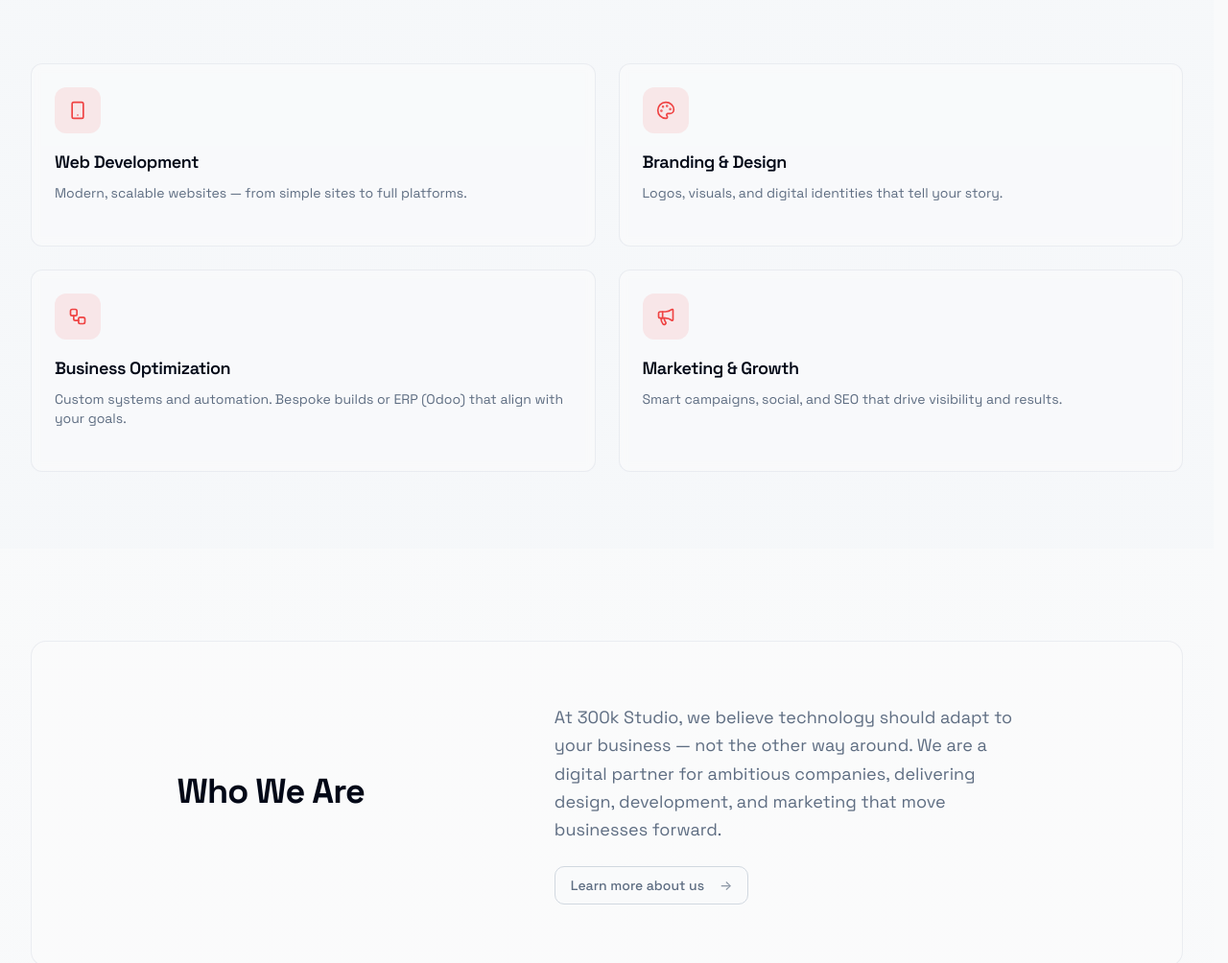
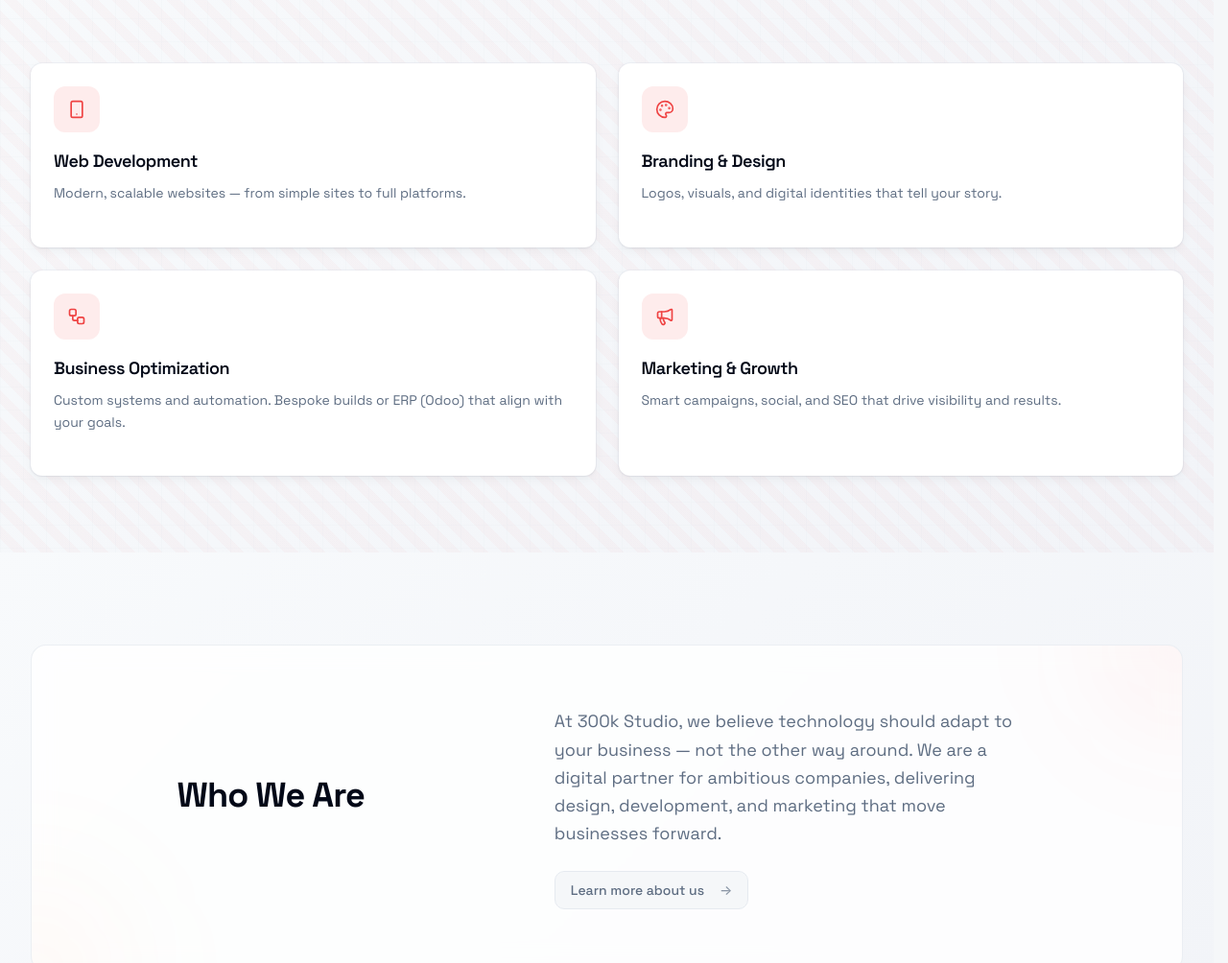
Before and after one commit to mouataz97/mywebsite, a React (Vite) app: page / in a window 1280 px wide. Shown: the part 916-1920 px from the top of the page at 96% size. Built offline with nearby package versions, Linux system fonts and the light colour scheme.

Commit message:
fixed the menu issue

```diff
--- a/client/pages/Index.tsx
+++ b/client/pages/Index.tsx
@@ -6,15 +6,19 @@ import { ImageGallery } from "@/components/ui/ImageGallery";
 import { PlaceholderImage } from "@/components/ui/PlaceholderImage";
 
 const FeatureCard = ({ icon: Icon, title, description }: { icon: any; title: string; description: string }) => (
-  <div className="group relative bg-card/50 backdrop-blur-sm p-6 rounded-xl border border-border/40 hover:border-primary/30 transition-all duration-300 hover:-translate-y-1">
-    <div className="absolute inset-0 rounded-xl bg-gradient-to-br from-primary/5 to-transparent opacity-0 group-hover:opacity-100 transition-opacity duration-300" />
+  <div className="group relative card-elevated dark:bg-card/80 dark:border-border/40 hover:shadow-xl dark:hover:shadow-2xl dark:hover:shadow-primary/5 p-6 transition-all duration-300 hover:-translate-y-2 hover:scale-[1.02]">
+    {/* Light mode: Gradient overlay on hover */}
+    <div className="absolute inset-0 rounded-xl bg-gradient-accent-light opacity-0 group-hover:opacity-100 transition-opacity duration-300 dark:bg-gradient-to-br dark:from-primary/5 dark:to-transparent" />
+    {/* Floating animation for icon */}
     <div className="relative z-10">
-      <div className="h-12 w-12 rounded-lg bg-primary/10 flex items-center justify-center text-primary mb-4">
-        <Icon className="h-5 w-5" />
+      <div className="h-12 w-12 rounded-lg bg-primary/10 dark:bg-primary/20 flex items-center justify-center text-primary mb-4 group-hover:animate-pulse transition-all duration-300 group-hover:bg-primary/20 dark:group-hover:bg-primary/30">
+        <Icon className="h-5 w-5 transition-transform duration-300 group-hover:scale-110" />
       </div>
-      <h3 className="text-lg font-semibold mb-2">{title}</h3>
-      <p className="text-muted-foreground text-sm">{description}</p>
+      <h3 className="text-lg font-semibold mb-2 group-hover:text-primary transition-colors duration-300">{title}</h3>
+      <p className="text-muted-foreground text-sm leading-relaxed">{description}</p>
     </div>
+    {/* Shimmer effect on hover - different for light/dark */}
+    <div className="absolute inset-0 rounded-xl opacity-0 group-hover:opacity-100 transition-opacity duration-500 bg-gradient-to-r from-transparent via-white/10 dark:via-white/5 to-transparent bg-[length:200%_100%] animate-shimmer" />
   </div>
 );
 
@@ -92,9 +96,16 @@ export default function Index() {
       {/* Hero */}
       <section className="relative py-24 md:py-32 overflow-hidden">
         <div className="absolute inset-0 -z-10">
-          <div className="absolute inset-0 bg-grid-white/5 [mask-image:linear-gradient(0deg,rgba(0,0,0,0.8),rgba(0,0,0,0))]"></div>
-          <div className="absolute inset-0 bg-[radial-gradient(ellipse_at_center,rgba(239,68,68,0.18),transparent_70%)]"></div>
-          <div className="absolute inset-0 bg-gradient-to-b from-background/80 to-background"></div>
+          {/* Light mode: Beautiful mesh gradient background */}
+          <div className="absolute inset-0 bg-mesh-gradient"></div>
+          {/* Light mode: Subtle dot pattern overlay */}
+          <div className="absolute inset-0 bg-pattern-dots"></div>
+          {/* Light mode gradient overlay */}
+          <div className="absolute inset-0 bg-gradient-hero-light"></div>
+
+          {/* Dark mode: Clean minimal background */}
+          <div className="absolute inset-0 bg-gradient-to-b from-background/80 to-background hidden dark:block"></div>
+          <div className="absolute inset-0 bg-[radial-gradient(ellipse_at_center,rgba(239,68,68,0.18),transparent_70%)] hidden dark:block"></div>
         </div>
 
         <div className="container relative z-10">
@@ -127,9 +138,15 @@ export default function Index() {
       </section>
 
       {/* Features */}
-      <section className="relative py-20 bg-muted/30">
+      <section className="relative py-20 bg-gradient-light dark:bg-muted/30">
         <div className="absolute inset-0 overflow-hidden">
-          <div className="absolute inset-0 bg-grid-white/5 [mask-image:linear-gradient(0deg,rgba(0,0,0,0.1),rgba(0,0,0,0.5))]"></div>
+          {/* Light mode: Diagonal pattern */}
+          <div className="absolute inset-0 bg-pattern-diagonal dark:hidden"></div>
+          {/* Light mode: Subtle grid overlay */}
+          <div className="absolute inset-0 bg-pattern-grid opacity-30 dark:hidden"></div>
+
+          {/* Dark mode: Clean background */}
+          <div className="absolute inset-0 hidden dark:block"></div>
         </div>
 
         <div className="container relative z-10">
@@ -156,9 +173,12 @@ export default function Index() {
       </section>
 
       {/* Who We Are */}
-      <section className="py-24">
+      <section className="py-24 bg-gradient-light dark:bg-background">
         <div className="container">
-          <div className="bg-card/50 border border-border/40 rounded-2xl p-8 md:p-12 lg:p-16">
+          <div className="glass-effect dark:bg-card/50 dark:border-border/40 rounded-2xl p-8 md:p-12 lg:p-16 relative overflow-hidden">
+            {/* Light mode: Floating background elements */}
+            <div className="absolute -top-24 -right-24 w-48 h-48 bg-primary/5 rounded-full blur-3xl dark:hidden"></div>
+            <div className="absolute -bottom-24 -left-24 w-48 h-48 bg-accent/5 rounded-full blur-3xl dark:hidden"></div>
             <div className="max-w-4xl mx-auto">
               <div className="grid md:grid-cols-12 gap-8 md:gap-12 items-center">
                 <div className="md:col-span-5">
--- a/client/src/global.css
+++ b/client/src/global.css
@@ -65,44 +65,49 @@
   }
 
   html.is-light {
-    /* Softer, professional light palette */
-    --background: 210 20% 98%; /* very light gray with a cool tint to reduce glare */
+    /* Enhanced light mode with warm, modern palette */
+    --background: 210 25% 97%; /* Softer warm white background */
     --foreground: 222.2 84% 4.9%;
 
-    --card: 0 0% 99%; /* off-white cards for subtle separation */
+    --card: 0 0% 100%; /* Pure white cards with subtle shadows */
     --card-foreground: 222.2 84% 4.9%;
 
-    --popover: 0 0% 99%;
+    --popover: 0 0% 100%;
     --popover-foreground: 222.2 84% 4.9%;
 
     --primary: 0 84% 60%;
     --primary-foreground: 0 0% 100%;
 
-    --secondary: 210 30% 96%;
+    --secondary: 210 40% 95%; /* Slightly more saturated secondary */
     --secondary-foreground: 222.2 47.4% 11.2%;
 
-    --muted: 210 20% 94%;
+    --muted: 210 30% 92%; /* Warmer muted background */
     --muted-foreground: 215.4 16.3% 44%;
 
-    --accent: 0 90% 68%;
+    --accent: 25 95% 65%; /* Warm orange accent */
     --accent-foreground: 222.2 47.4% 11.2%;
 
     --destructive: 0 84.2% 60.2%;
     --destructive-foreground: 210 40% 98%;
 
-    --border: 214 20% 85%; /* slightly darker borders/inputs for definition */
-    --input: 214 20% 85%;
+    --border: 214 25% 88%; /* Softer borders */
+    --input: 214 25% 92%; /* Lighter input backgrounds */
     --ring: 0 84% 60%;
 
     --radius: 0.75rem;
 
-    --sidebar-background: 0 0% 98%;
+    /* New gradient variables for backgrounds */
+    --gradient-primary: linear-gradient(135deg, hsl(210 40% 98%) 0%, hsl(220 30% 96%) 100%);
+    --gradient-secondary: linear-gradient(135deg, hsl(0 84% 60% / 0.05) 0%, hsl(25 95% 65% / 0.05) 100%);
+    --gradient-hero: linear-gradient(135deg, hsl(210 40% 98%) 0%, hsl(220 30% 96%) 50%, hsl(200 30% 94%) 100%);
+
+    --sidebar-background: 0 0% 99%;
     --sidebar-foreground: 240 5.3% 26.1%;
     --sidebar-primary: 0 84% 60%;
     --sidebar-primary-foreground: 0 0% 100%;
-    --sidebar-accent: 240 4.8% 95.9%;
+    --sidebar-accent: 240 4.8% 96.9%;
     --sidebar-accent-foreground: 240 5.9% 10%;
-    --sidebar-border: 220 13% 91%;
+    --sidebar-border: 220 15% 90%;
     --sidebar-ring: 0 84% 60%;
   }
 }
@@ -304,6 +309,79 @@
       "Noto Sans Arabic", "Apple Color Emoji", "Segoe UI Emoji";
   }
 
+/* Light mode background patterns and effects */
+@layer utilities {
+  .bg-gradient-light {
+    background: var(--gradient-primary);
+  }
+
+  .bg-gradient-hero-light {
+    background: var(--gradient-hero);
+  }
+
+  .bg-gradient-accent-light {
+    background: var(--gradient-secondary);
+  }
+
+  /* Light mode only patterns */
+  html.is-light .bg-pattern-dots,
+  .bg-pattern-dots {
+    background-image: radial-gradient(circle at 1px 1px, hsl(0 84% 60% / 0.08) 1px, transparent 0);
+    background-size: 20px 20px;
+  }
+
+  html.is-light .bg-pattern-grid,
+  .bg-pattern-grid {
+    background-image:
+      linear-gradient(hsl(214 25% 88% / 0.3) 1px, transparent 1px),
+      linear-gradient(90deg, hsl(214 25% 88% / 0.3) 1px, transparent 1px);
+    background-size: 24px 24px;
+  }
+
+  html.is-light .bg-pattern-diagonal,
+  .bg-pattern-diagonal {
+    background-image: repeating-linear-gradient(
+      45deg,
+      transparent,
+      transparent 10px,
+      hsl(0 84% 60% / 0.03) 10px,
+      hsl(0 84% 60% / 0.03) 20px
+    );
+  }
+
+  /* Hide patterns in dark mode */
+  html:not(.is-light) .bg-pattern-dots,
+  html:not(.is-light) .bg-pattern-grid,
+  html:not(.is-light) .bg-pattern-diagonal {
+    background-image: none;
+  }
+
+  .bg-mesh-gradient {
+    background:
+      radial-gradient(at 40% 20%, hsl(0 84% 60% / 0.08) 0px, transparent 50%),
+      radial-gradient(at 80% 0%, hsl(25 95% 65% / 0.06) 0px, transparent 50%),
+      radial-gradient(at 0% 50%, hsl(210 40% 98%) 0px, transparent 50%),
+      radial-gradient(at 80% 50%, hsl(220 30% 96%) 0px, transparent 50%),
+      radial-gradient(at 0% 100%, hsl(200 30% 94%) 0px, transparent 50%),
+      radial-gradient(at 80% 100%, hsl(0 84% 60% / 0.05) 0px, transparent 50%);
+  }
+
+  .glass-effect {
+    background: hsl(0 0% 100% / 0.8);
+    backdrop-filter: blur(12px);
+    border: 1px solid hsl(214 25% 88% / 0.5);
+  }
+
+  .card-elevated {
+    background: hsl(0 0% 100%);
+    box-shadow:
+      0 1px 3px hsl(0 0% 0% / 0.05),
+      0 4px 12px hsl(0 0% 0% / 0.04),
+      0 0 0 1px hsl(214 25% 88% / 0.3);
+    border-radius: 0.75rem;
+  }
+}
+
 /* Animation keyframes */
 @keyframes fadeInUp {
   from {
@@ -326,3 +404,21 @@
     opacity: 1;
   }
 }
+
+@keyframes float {
+  0%, 100% {
+    transform: translateY(0px);
+  }
+  50% {
+    transform: translateY(-10px);
+  }
+}
+
+@keyframes shimmer {
+  0% {
+    background-position: -200% 0;
+  }
+  100% {
+    background-position: 200% 0;
+  }
+}
```
Also changed, not shown: client/components/Header.tsx (+37 -10 lines).
